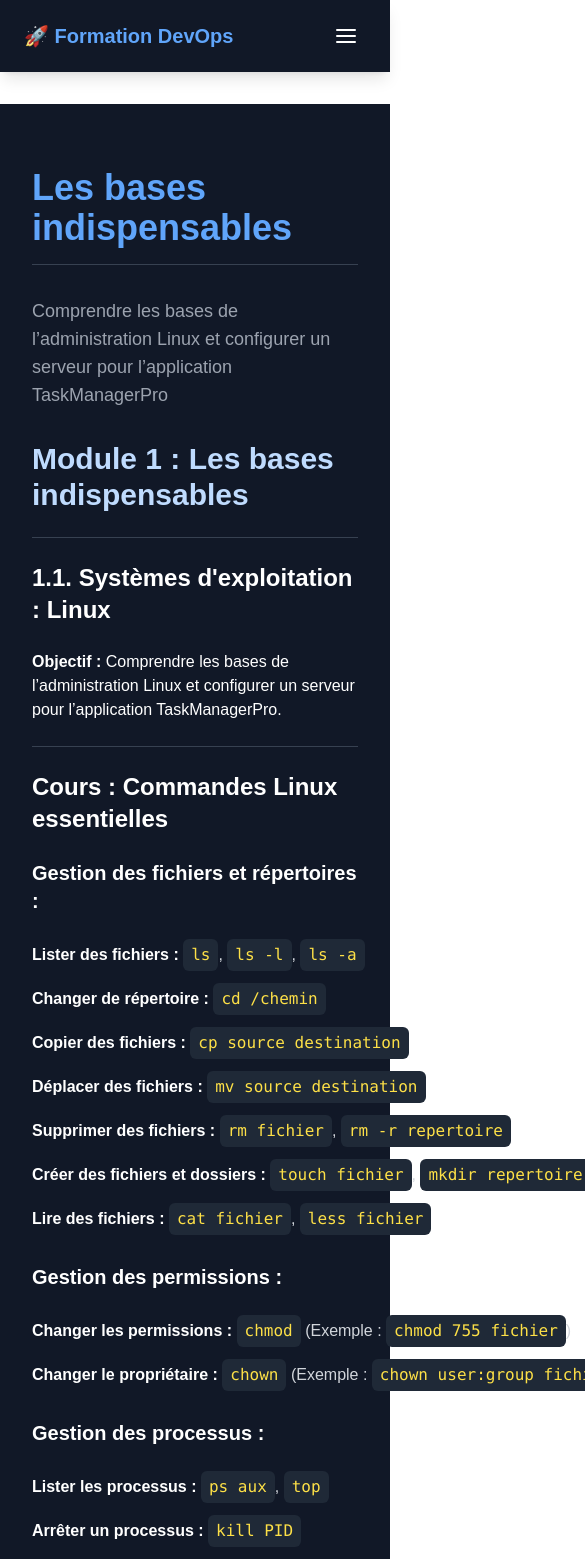
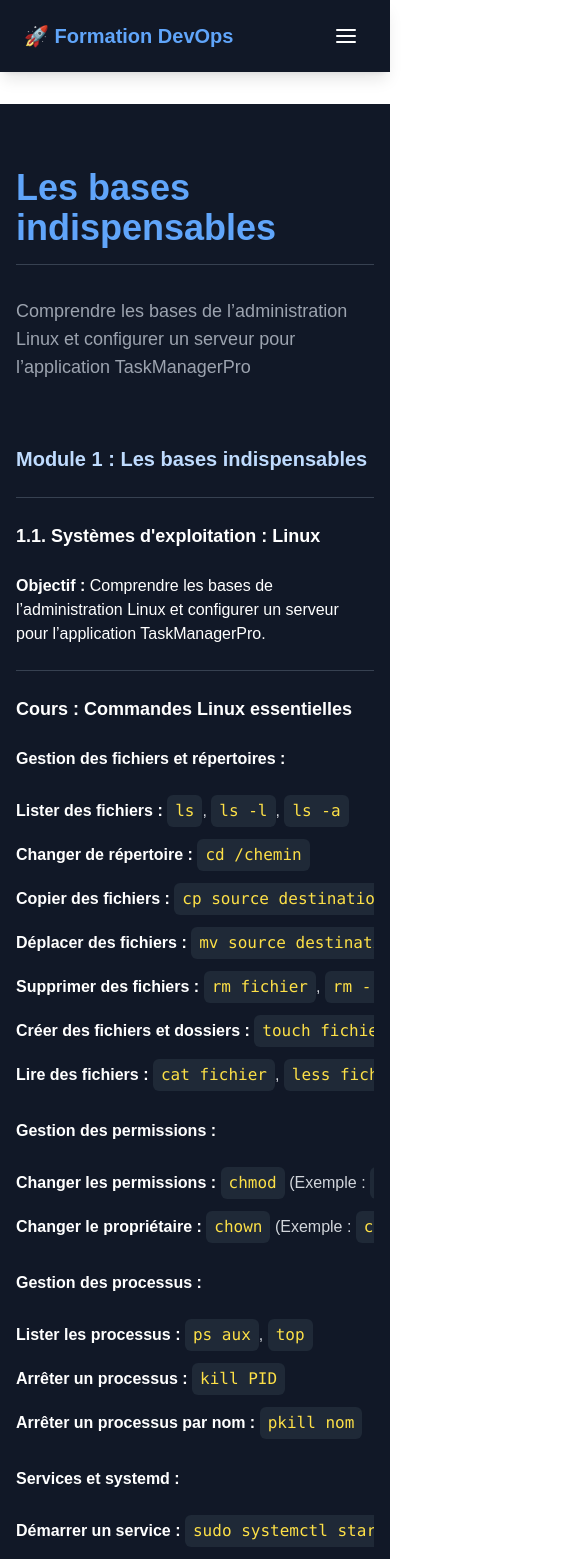
Before and after one commit to AnodeGrindYo/DevOps, a Next.js app: page /courses/cours_devops/01_Bases_Linux in a window 390 px wide. Shown: the top 1559 px of the page, 585 px wide, since content can reach past the window. Built offline with nearby package versions, Linux system fonts and the light colour scheme.

Commit message:
modif du slug pour améliorer l'affichage des cours sur safari sur iphone (quelle drôle d'idée de ne pas utiliser un navigateur digne de ce nom)

```diff
--- a/pages/courses/[category]/[slug].js
+++ b/pages/courses/[category]/[slug].js
@@ -88,34 +88,34 @@ export default function CoursePage({ data, content, courses, quiz, hasTerminalMi
   return (
     <div>
       <Navbar courses={courses} />
-      <div className="bg-gray-900 text-white min-h-screen p-8">
+      <div className="bg-gray-900 text-white min-h-screen px-4 sm:px-8 py-8">
         <h1 className="text-4xl font-bold border-b border-gray-700 pb-4 mt-8 mb-8 text-blue-400">
           {data.title}
         </h1>
         <p className="text-gray-400 mb-6 text-lg">{data.description}</p>
 
-        {/* Personnalisation du rendu Markdown */}
-        <div className="prose prose-invert max-w-full mt-8 space-y-6">
+        {/* Markdown content */}
+        <div className="prose prose-invert max-w-screen-md mx-auto mt-8 space-y-6 overflow-x-auto">
           <ReactMarkdown
             remarkPlugins={[remarkGfm]}
             components={{
               h1: ({ node, ...props }) => (
-                <h1 className="text-5xl font-bold mt-12 mb-6 text-blue-400 underline uppercase" {...props} />
+                <h1 className="text-3xl sm:text-4xl md:text-5xl font-bold mt-12 mb-6 text-blue-400 underline uppercase" {...props} />
               ),
               h2: ({ node, ...props }) => (
-                <h2 className="text-4xl font-semibold mt-10 mb-5 text-blue-300 underline uppercase" {...props} />
+                <h2 className="text-2xl sm:text-3xl md:text-4xl font-semibold mt-10 mb-5 text-blue-300 underline uppercase" {...props} />
               ),
               h3: ({ node, ...props }) => (
-                <h3 className="text-3xl font-semibold mt-8 mb-4 text-blue-200" {...props} />
+                <h3 className="text-xl sm:text-2xl md:text-3xl font-semibold mt-8 mb-4 text-blue-200" {...props} />
               ),
               h4: ({ node, ...props }) => (
-                <h4 className="text-2xl font-semibold mt-6 mb-3 text-white inline-block" {...props} />
+                <h4 className="text-lg sm:text-xl md:text-2xl font-semibold mt-6 mb-3 text-white inline-block" {...props} />
               ),
               h5: ({ node, ...props }) => (
-                <h5 className="text-xl font-semibold mt-4 mb-2 text-gray-300 inline-block" {...props} />
+                <h5 className="text-base sm:text-lg md:text-xl font-semibold mt-4 mb-2 text-gray-300 inline-block" {...props} />
               ),
               h6: ({ node, ...props }) => (
-                <h6 className="text-lg font-semibold mt-3 mb-2 text-gray-400 inline-block" {...props} />
+                <h6 className="text-sm sm:text-base md:text-lg font-semibold mt-3 mb-2 text-gray-400 inline-block" {...props} />
               ),
               strong: ({ node, ...props }) => (
                 <strong className="font-bold text-white" {...props} />
@@ -137,12 +137,12 @@ export default function CoursePage({ data, content, courses, quiz, hasTerminalMi
               code({ node, inline, className, children, ...props }) {
                 const match = /language-(\w+)/.exec(className || "");
                 return !inline && match ? (
-                  <div className="mt-1 mb-4 w-full">
+                  <div className="mt-1 mb-4 w-full overflow-x-auto">
                     <SyntaxHighlighter
                       style={dracula}
                       language={match[1]}
                       PreTag="div"
-                      className="rounded-lg shadow-lg border border-gray-700 p-4 w-full"
+                      className="rounded-lg shadow-lg border border-gray-700 p-4 w-full break-words whitespace-pre-wrap"
                       {...props}
                     >
                       {String(children).replace(/\n$/, "")}
@@ -150,15 +150,17 @@ export default function CoursePage({ data, content, courses, quiz, hasTerminalMi
                   </div>
                 ) : (
                   <code
-                    className="bg-gray-800 text-yellow-300 px-2 py-1 rounded-md font-mono mt-0 mb-1 inline-block"
+                    className="bg-gray-800 text-yellow-300 px-2 py-1 rounded-md font-mono mt-0 mb-1 inline-block break-words whitespace-pre-wrap"
                     {...props}
                   >
-                    {children}
+                    {String(children)}
                   </code>
                 );
               },
               table: ({ node, ...props }) => (
-                <table className="table-auto w-full text-left border-collapse border border-gray-700" {...props} />
+                <div className="overflow-x-auto">
+                  <table className="table-auto w-full text-left border-collapse border border-gray-700" {...props} />
+                </div>
               ),
               thead: ({ node, ...props }) => (
                 <thead className="bg-gray-800 text-white" {...props} />
@@ -173,17 +175,14 @@ export default function CoursePage({ data, content, courses, quiz, hasTerminalMi
               td: ({ node, ...props }) => (
                 <td className="px-4 py-2 border border-gray-700 text-gray-300" {...props} />
               ),
-
             }}
-
-
           >
             {content}
           </ReactMarkdown>
         </div>
 
         {quiz.questions.length > 0 && (
-          <div className="mt-10 p-6 bg-gray-800 rounded-lg shadow-lg text-center">
+          <div className="mt-10 p-6 bg-gray-800 rounded-lg shadow-lg text-center max-w-screen-sm mx-auto">
             <h2 className="text-2xl font-bold text-yellow-400 mb-4">
               📘 Quiz : Teste tes connaissances !
             </h2>
@@ -191,9 +190,8 @@ export default function CoursePage({ data, content, courses, quiz, hasTerminalMi
           </div>
         )}
 
-        {/* Bouton d'ouverture du Terminal si un fichier de mission existe */}
         {hasTerminalMission && (
-          <div className="mt-10 p-6 bg-gray-800 rounded-lg shadow-lg text-center">
+          <div className="mt-10 p-6 bg-gray-800 rounded-lg shadow-lg text-center max-w-screen-sm mx-auto">
             <h2 className="text-2xl font-bold text-green-400 mb-4">
               🖥️ Terminal Trainer : Pratique tes commandes !
             </h2>
@@ -206,7 +204,6 @@ export default function CoursePage({ data, content, courses, quiz, hasTerminalMi
           </div>
         )}
 
-        {/* Affichage du TerminalTrainer */}
         {showTerminal && hasTerminalMission && (
           <TerminalTrainer missionSlug={data.slug} />
         )}
```
